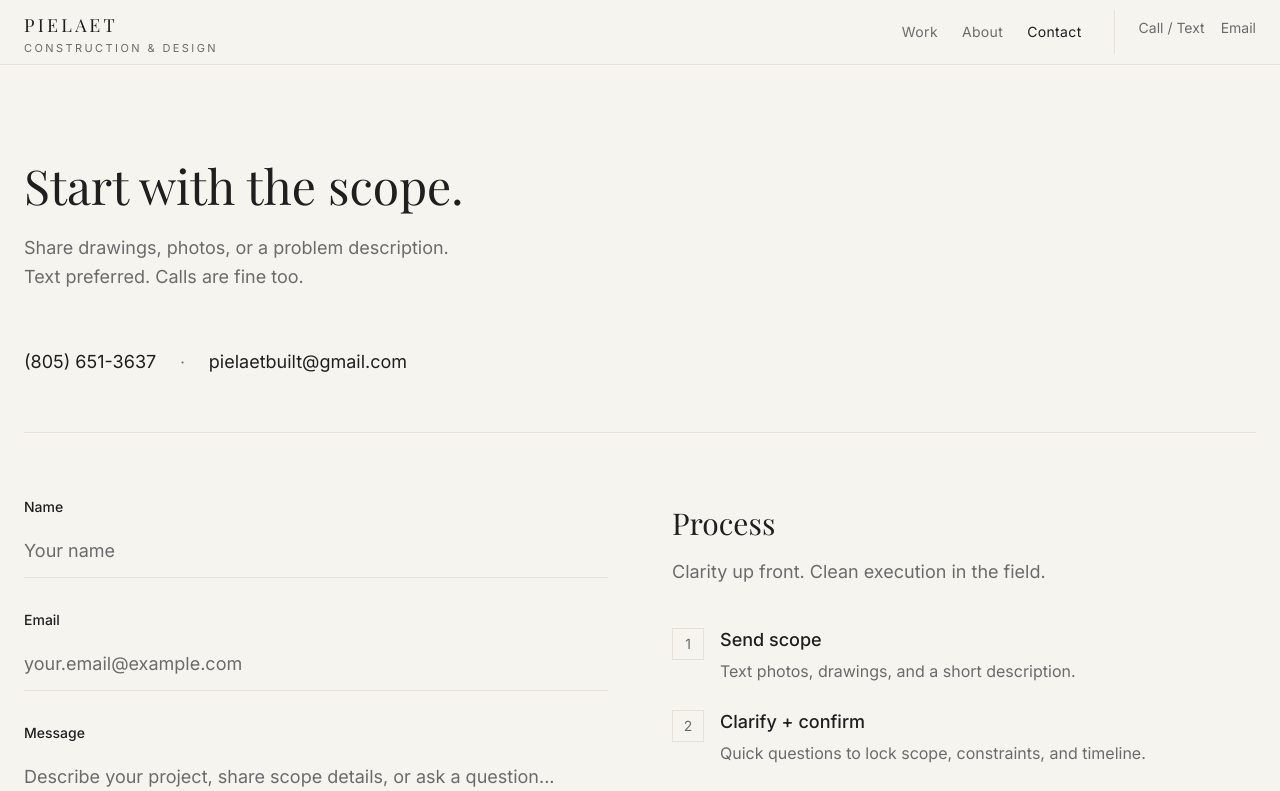
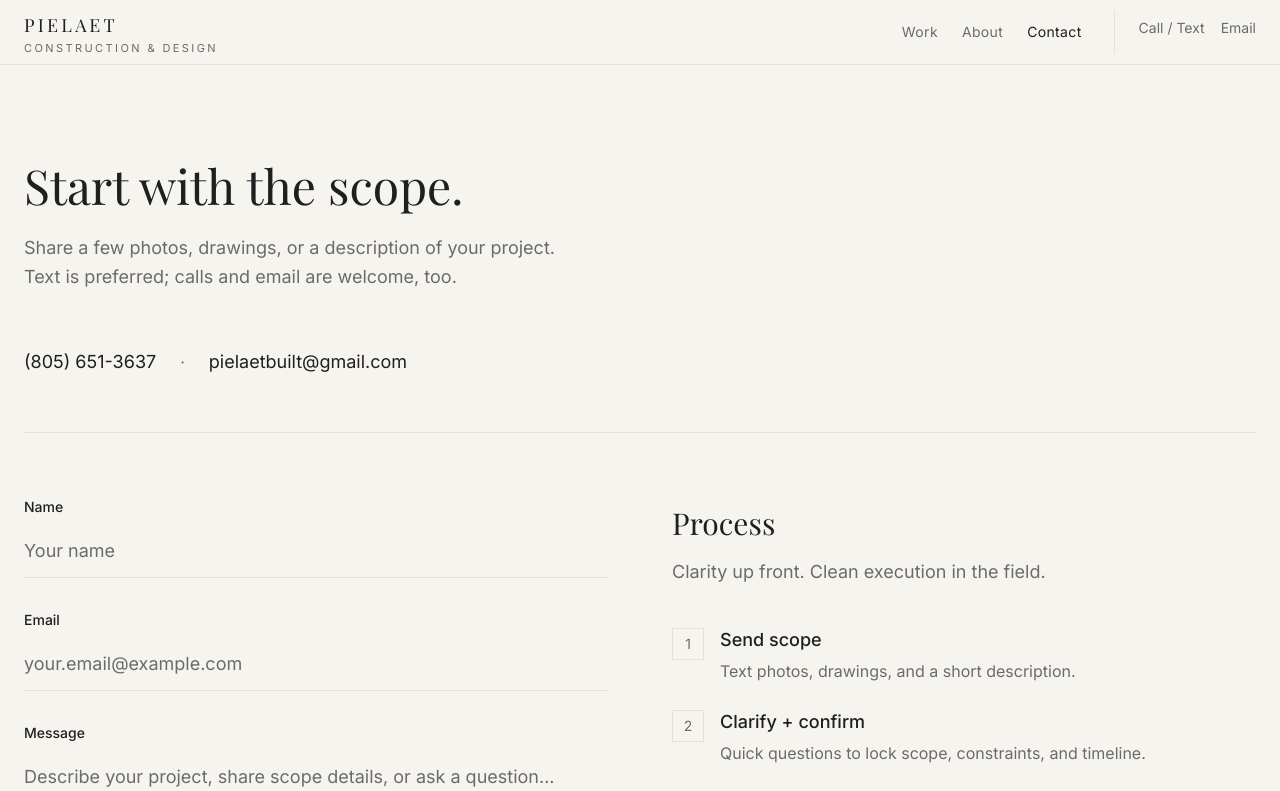
Before and after one commit to peterpielaetstrayer/christian, a Next.js app: page /contact in a window 1280 px wide. Shown: the top 791 px of the page. Built offline with nearby package versions, Linux system fonts and the light colour scheme; a web font is replaced by a local one.

Commit message:
Fix FormSubmit redirect and clarify contact guidance

```diff
--- a/app/contact/page.tsx
+++ b/app/contact/page.tsx
@@ -15,9 +15,9 @@ export default function ContactPage() {
         </h1>
 
         <p className="mb-10 text-base leading-relaxed text-secondary sm:mb-12 sm:text-lg">
-          Share drawings, photos, or a problem description.
+          Share a few photos, drawings, or a description of your project.
           <br />
-          Text preferred. Calls are fine too.
+          Text is preferred; calls and email are welcome, too.
         </p>
 
         {/* Direct Contact Links */}
@@ -46,7 +46,7 @@ export default function ContactPage() {
               <input type="hidden" name="_subject" value="Project Inquiry — Pielaet Construction" />
               <input type="hidden" name="_template" value="box" />
               <input type="hidden" name="_captcha" value="false" />
-              <input type="hidden" name="_next" value="/contact/thanks" />
+              <input type="hidden" name="_next" value="https://www.pielaetconstruction.com/contact/thanks" />
               <input type="text" name="_honey" tabIndex={-1} autoComplete="off" className="hidden" />
 
               <div className="space-y-2">
```
